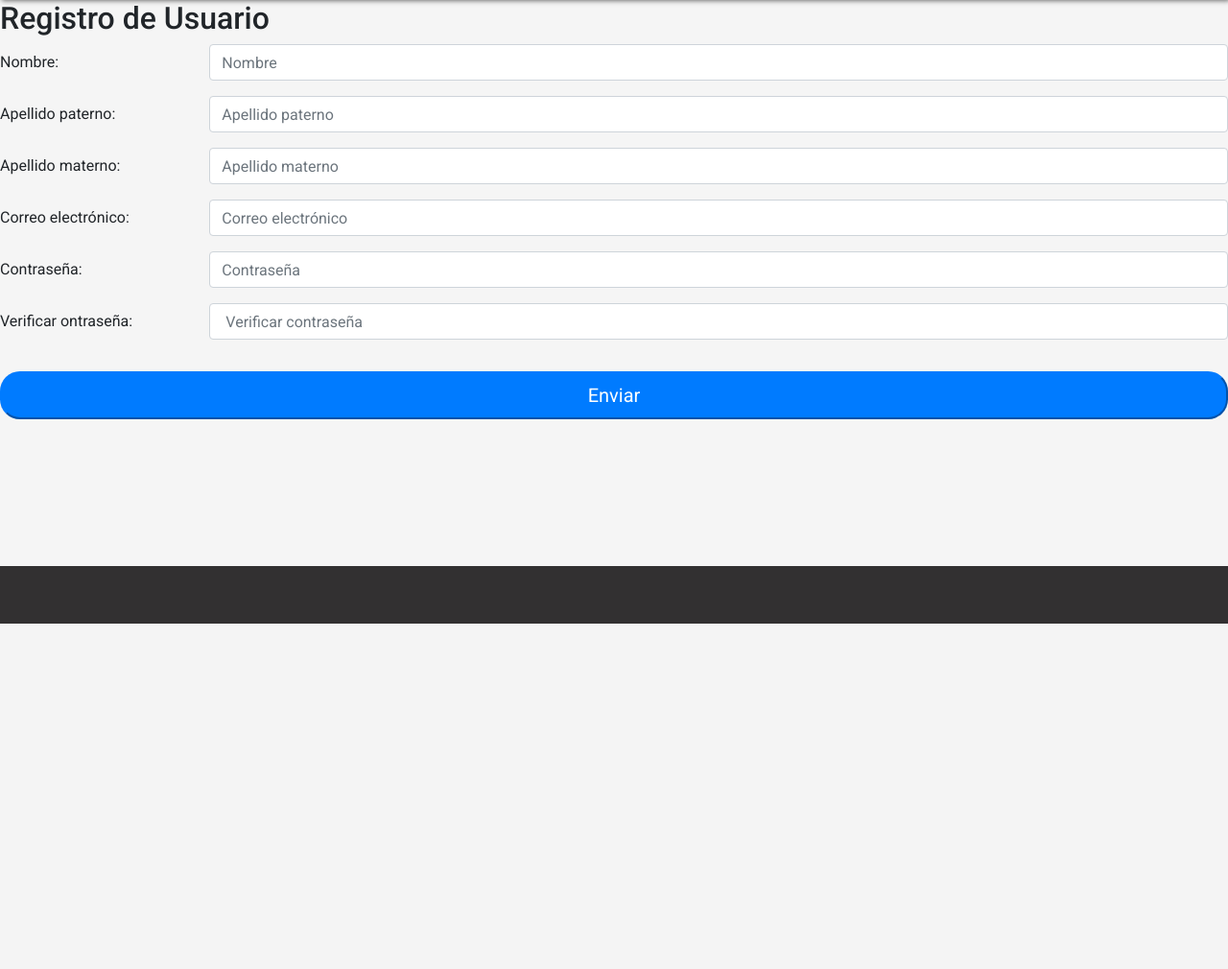
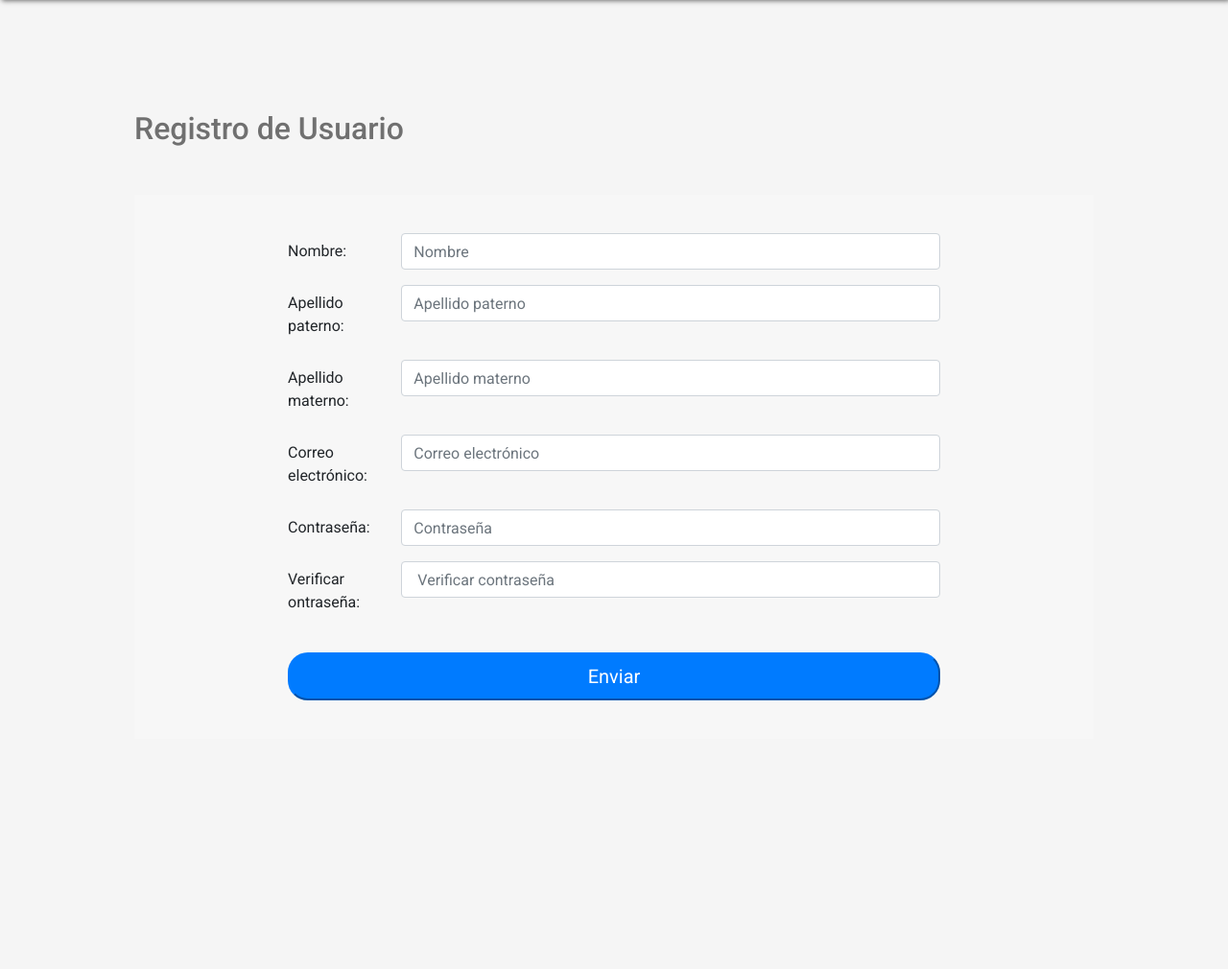
Before and after one commit to AbrahamRH/SistemaHoteleroWeb, a PHP site: page /Pantallas/registroUsuario.php in a window 1280 px wide. Shown: the part 150-1160 px from the top of the page at 96% size. Before the commit the page ends 800 px from the top, so only its background shows below. Run offline with PHP 8.4, Linux system fonts and the light colour scheme.

Commit message:
Se crearon contenedores para los formularios y se elimino el footer

```diff
--- /dev/null
+++ b/CSS/registroUsuario.css
@@ -0,0 +1,30 @@
+/**/
+
+.contenedor {
+    padding: 40px 160px;
+    margin-bottom: 300px;;
+    background-color: #F7F7F7;
+}
+
+.registroUsuario {
+        text-align: left;
+        position: relative;
+        margin: auto;
+        width: 100%;
+        max-width: 1000px;
+        padding-top: 15px;
+}
+
+
+.registroUsuario > .titulo {
+    margin: 100px auto 50px;
+    color: #707070;
+    font-weight: 500;
+}
+
+
+@media screen and (max-width: 600px) {
+    .registroUsuario {
+        text-align: center;
+    }
+}
--- a/CSS/signin.css
+++ b/CSS/signin.css
@@ -13,3 +13,7 @@
     color: #707070;
     font-weight: 500;
 }
+
+.contenedor {
+    margin-bottom: 250px!important;
+}
--- a/CSS/styles.css
+++ b/CSS/styles.css
@@ -51,10 +51,12 @@ form  .btn-enviar {
 
 footer {
     position: absolute;
+    display: block;
     height: auto;
     width: 100%;
     background-color: #323031;
     bottom: 0;
+    left: 0;
     margin-top: 250px;
     padding: 30px;
 }
--- a/Pantallas/registroUsuario.php
+++ b/Pantallas/registroUsuario.php
@@ -5,6 +5,7 @@
     <meta name="viewport" content="width=device-width, initial-scale=1.0">
     <link rel="stylesheet" href="https://stackpath.bootstrapcdn.com/bootstrap/4.5.0/css/bootstrap.min.css" integrity="sha384-9aIt2nRpC12Uk9gS9baDl411NQApFmC26EwAOH8WgZl5MYYxFfc+NcPb1dKGj7Sk" crossorigin="anonymous">
     <link rel="stylesheet" href="../CSS/styles.css">
+    <link rel="stylesheet" href="../CSS/registroUsuario.css">
     <title>El descanso medieval</title>
 </head>
 <body>
@@ -13,9 +14,9 @@
         <?php ?>
     </header>
     <main>
+        <form class="registroUsuario" action="POST">
             <h2 class="titulo">Registro de Usuario</h2>
-        <form class="registroUsuario" action="POST">
-
+            <div class="contenedor">
                 <div class="form-group row">
                     <label for="nombre" class="col-sm-2 col-form-label">Nombre:</label>
                     <div class="col-sm-10">
@@ -54,13 +55,12 @@
                         <input type="password" class="form-control" id="verPassword" placeholder=" Verificar contraseña">
                     </div>
                 </div>
+                <button class="btn-enviar">Enviar</button>
+            </div>
 
-
-            <button class="btn-enviar">Enviar</button>
 
         </form>
     </main>
-    <footer></footer>
     <script src="https://code.jquery.com/jquery-3.5.1.slim.min.js" integrity="sha384-DfXdz2htPH0lsSSs5nCTpuj/zy4C+OGpamoFVy38MVBnE+IbbVYUew+OrCXaRkfj" crossorigin="anonymous"></script>
     <script src="https://cdn.jsdelivr.net/npm/popper.js@1.16.0/dist/umd/popper.min.js" integrity="sha384-Q6E9RHvbIyZFJoft+2mJbHaEWldlvI9IOYy5n3zV9zzTtmI3UksdQRVvoxMfooAo" crossorigin="anonymous"></script>
     <script src="https://stackpath.bootstrapcdn.com/bootstrap/4.5.0/js/bootstrap.min.js" integrity="sha384-OgVRvuATP1z7JjHLkuOU7Xw704+h835Lr+6QL9UvYjZE3Ipu6Tp75j7Bh/kR0JKI" crossorigin="anonymous"></script>
```
Also changed, not shown: index.php (+7 -6 lines). Lines whose indentation alone changed are shown as unchanged.
